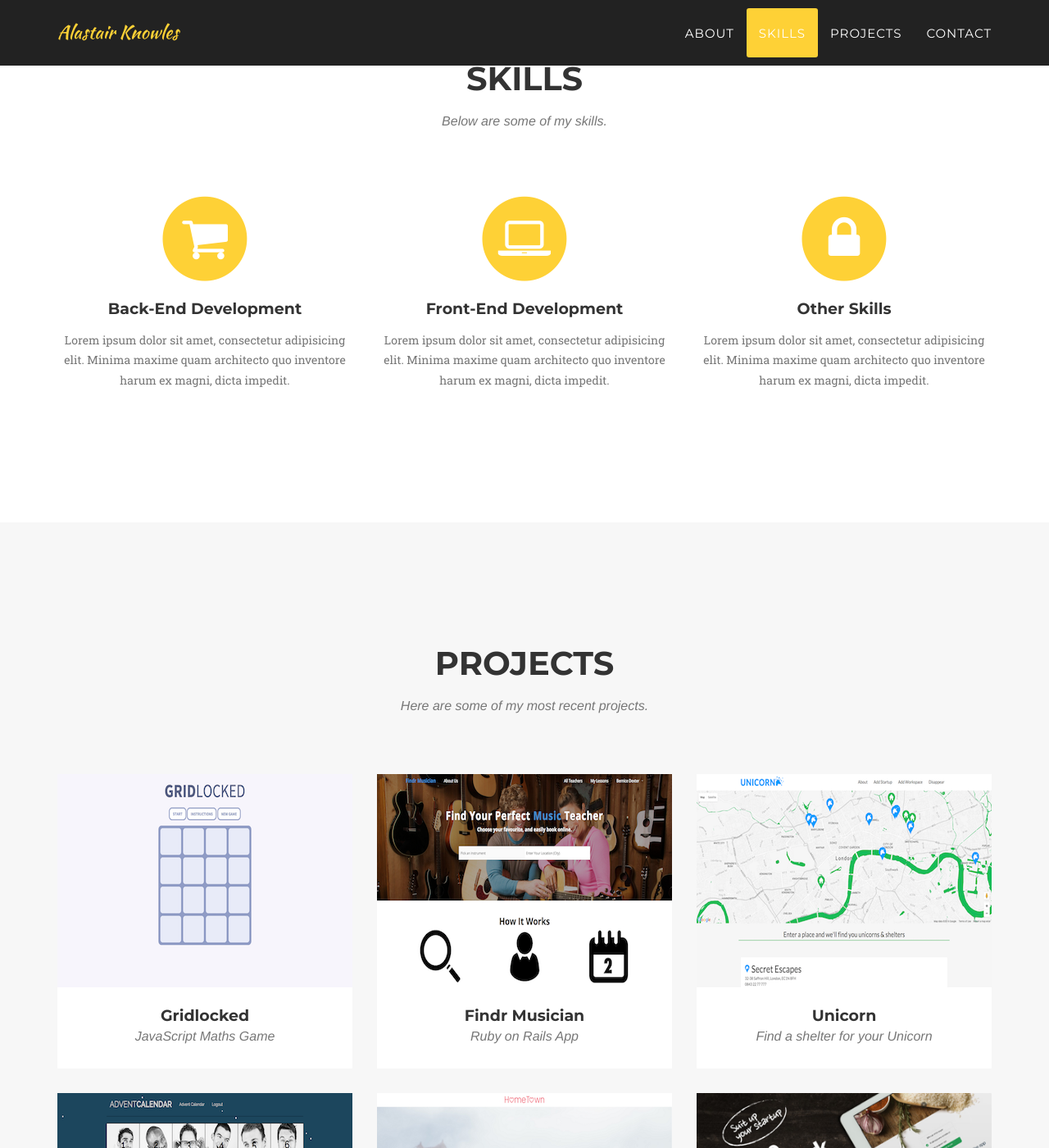
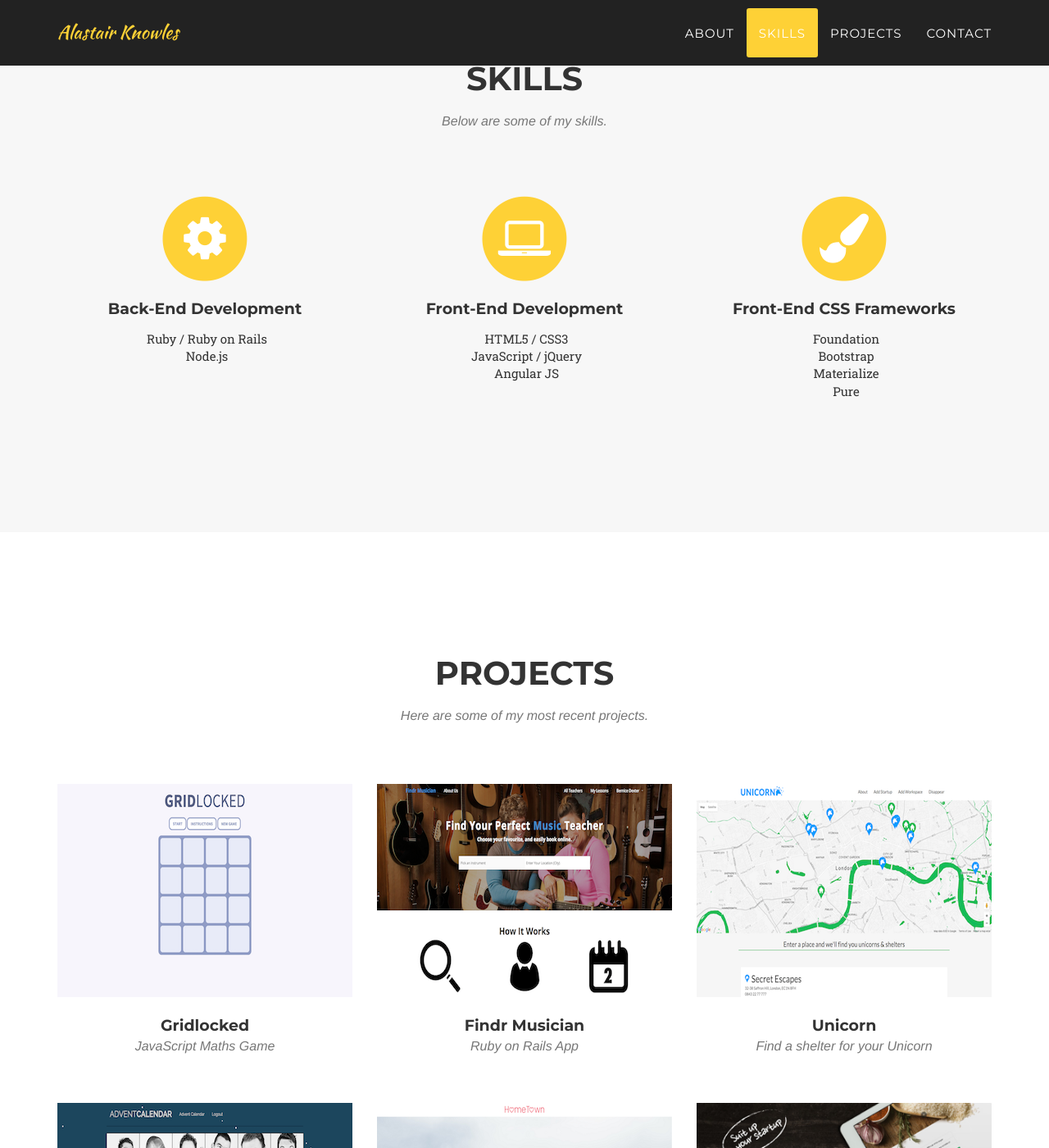
Before and after one commit to adjknowles/adjknowles.github.io, a Jekyll site: the page built from index.html, in a window 1280 px wide and 1400 px high, scrolled down 3128 px. Shown: the whole window at 82% size. Built offline with Jekyll 4.4.1, drawn with Linux system fonts in a browser that asks for light colours; some web fonts are replaced.

Commit message:
Updated skills

```diff
--- a/_includes/portfolio_grid.html
+++ b/_includes/portfolio_grid.html
@@ -1,5 +1,5 @@
 <!-- Portfolio Grid Section -->
-    <section id="portfolio" class="bg-light-gray">
+    <section id="portfolio">
         <div class="container">
             <div class="row">
                 <div class="col-lg-12 text-center">
--- a/_includes/services.html
+++ b/_includes/services.html
@@ -1,5 +1,5 @@
 <!-- Services Section -->
-    <section id="services">
+    <section id="services" class="bg-light-gray">
         <div class="container">
             <div class="row">
                 <div class="col-lg-12 text-center">
@@ -11,10 +11,14 @@
                 <div class="col-md-4">
                     <span class="fa-stack fa-4x">
                         <i class="fa fa-circle fa-stack-2x text-primary"></i>
-                        <i class="fa fa-shopping-cart fa-stack-1x fa-inverse"></i>
+                        <i class="fa fa-cog fa-stack-1x fa-inverse"></i>
                     </span>
                     <h4 class="service-heading">Back-End Development</h4>
-                    <p class="text-muted">Lorem ipsum dolor sit amet, consectetur adipisicing elit. Minima maxime quam architecto quo inventore harum ex magni, dicta impedit.</p>
+                        <ul class="no-bullet margin-fix">
+                            <li>Ruby / Ruby on Rails</li>
+                            <li>Node.js</li>
+                            <li></li>
+                        </ul>
                 </div>
                 <div class="col-md-4">
                     <span class="fa-stack fa-4x">
@@ -22,15 +26,25 @@
                         <i class="fa fa-laptop fa-stack-1x fa-inverse"></i>
                     </span>
                     <h4 class="service-heading">Front-End Development</h4>
-                    <p class="text-muted">Lorem ipsum dolor sit amet, consectetur adipisicing elit. Minima maxime quam architecto quo inventore harum ex magni, dicta impedit.</p>
+                        <ul class="no-bullet margin-fix">
+                            <li>HTML5 / CSS3</li>
+                            <li>JavaScript / jQuery</li>
+                            <li>Angular JS</li>
+                            <li></li>
+                        </ul>
                 </div>
                 <div class="col-md-4">
                     <span class="fa-stack fa-4x">
                         <i class="fa fa-circle fa-stack-2x text-primary"></i>
-                        <i class="fa fa-lock fa-stack-1x fa-inverse"></i>
+                        <i class="fa fa-paint-brush fa-stack-1x fa-inverse"></i>
                     </span>
-                    <h4 class="service-heading">Other Skills</h4>
-                    <p class="text-muted">Lorem ipsum dolor sit amet, consectetur adipisicing elit. Minima maxime quam architecto quo inventore harum ex magni, dicta impedit.</p>
+                    <h4 class="service-heading">Front-End CSS Frameworks</h4>
+                        <ul class="no-bullet margin-fix">
+                            <li>Foundation</li>
+                            <li>Bootstrap</li>
+                            <li>Materialize</li>
+                            <li>Pure</li>
+                        </ul>
                 </div>
             </div>
         </div>
```
Also changed, not shown: _includes/css/agency.css (+8 -0 lines), _includes/header.html (+0 -14 lines).
